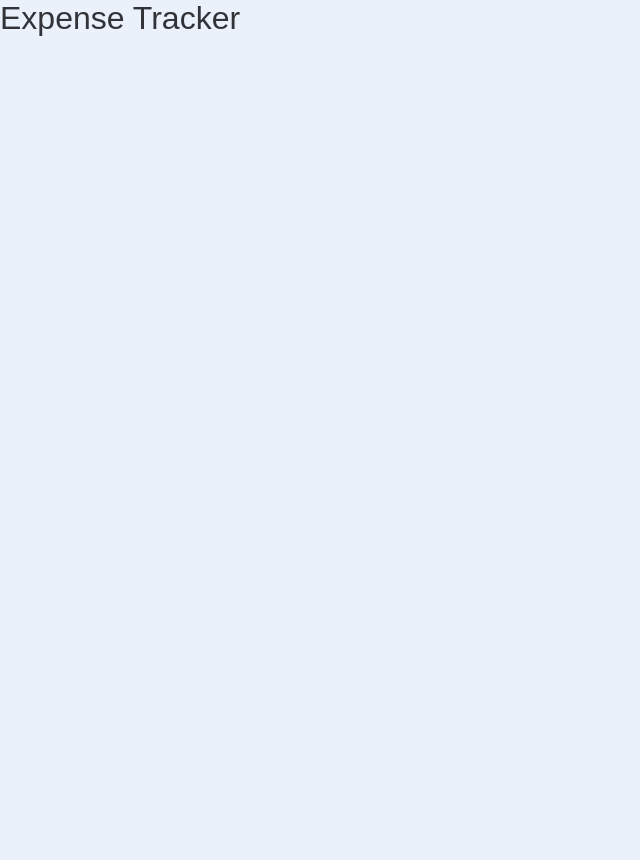
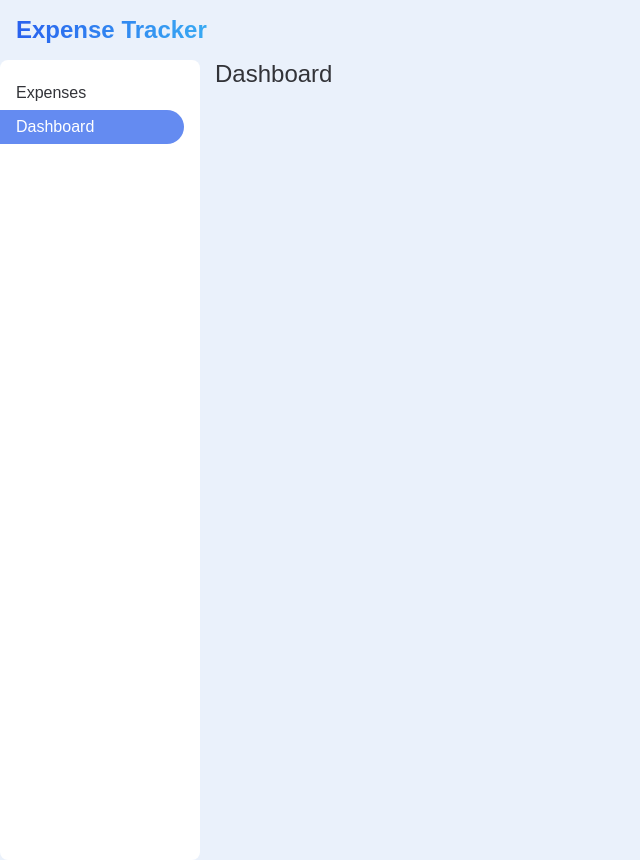
Before and after one commit to AtarMor/expense-tracker-frontend, a React (Vite) app: page /dashboard in a window 1280 px wide. Before the commit this address had no page. Shown: the whole page, without its empty margins (0-640 px from the left). Before the commit the page ends 800 px from the top, so only its background shows below. Built offline with nearby package versions, Linux system fonts and the light colour scheme.

Commit message:
Add a header & a side bar

```diff
--- a/src/App.jsx
+++ b/src/App.jsx
@@ -2,16 +2,19 @@ import { BrowserRouter as Router, Route, Routes } from 'react-router-dom'
 
 import { ExpenseIndex } from './pages/ExpenseIndex'
 import { ExpenseEdit } from './pages/ExpenseEdit'
+import { AppHeader } from './cmps/AppHeader'
+import { Dashboard } from './pages/Dashboard'
 
 function App() {
   return (
     <Router>
-      <h1>Expense Tracker</h1>
       <main>
+      <AppHeader/>
         <Routes>
           <Route element={<ExpenseIndex />} path="/" />
           <Route element={<ExpenseEdit />} path="/expense/edit" />
           <Route element={<ExpenseEdit />} path="/expense/edit/:expenseId" />
+          <Route element={<Dashboard />} path="/dashboard" />
         </Routes>
       </main>
     </Router>
--- /dev/null
+++ b/src/assets/style/cmps/_app-header.scss
@@ -0,0 +1,12 @@
+.app-header {
+    padding: 1em;
+
+    h1 {
+        font-weight: bold;
+        font-size: 1.5rem;
+        background: linear-gradient(to right, #2961ee 0%, #3dc0f4 20%);
+        background-clip: text;
+        -webkit-background-clip: text;
+        -webkit-text-fill-color: transparent;
+    }
+}
--- /dev/null
+++ b/src/assets/style/cmps/_side-bar.scss
@@ -0,0 +1,22 @@
+.side-bar {
+    display: flex;
+    flex-direction: column;
+    padding-block: 1em;
+    padding-inline-end: 1em;
+    height: 100dvh;
+
+    background-color: $secondary-bg-clr;
+    border-radius: $big-br;
+
+    a {
+        padding: 0.5em 1em;
+        border-top-right-radius: 20px;
+        border-bottom-right-radius: 20px;
+    }
+
+    a.active {
+        background-color: #648bf1;
+        color: $secondary-bg-clr;
+        ;
+    }
+}
--- a/src/assets/style/main.scss
+++ b/src/assets/style/main.scss
@@ -13,6 +13,8 @@
 @import 'pages/expense-edit';
 
 // COMPONENTS
+@import 'cmps/app-header';
 @import 'cmps/expense-list';
 @import 'cmps/expense-preview';
 @import 'cmps/expense-filter';
+@import 'cmps/side-bar';
--- a/src/assets/style/pages/_expense-index.scss
+++ b/src/assets/style/pages/_expense-index.scss
@@ -10,10 +10,15 @@
             gap: 5px;
             align-items: baseline;
             background-color: $main-clr;
-                padding: .8em 1em;
+            padding: .9em 1.2em;
             border-radius: $big-br;
             margin-inline-start: 15px;
             font-size: 1rem;
+
+            &:hover {
+                box-shadow: 0 1px 3px 0 rgba(60, 64, 67, 0.302),
+                    0 4px 8px 3px rgba(60, 64, 67, 0.149);
             }
         }
     }
+}
--- /dev/null
+++ b/src/cmps/AppHeader.jsx
@@ -0,0 +1,5 @@
+export function AppHeader() {
+    return <header className="app-header">
+        <h1>Expense Tracker</h1>
+        </header>
+}
--- /dev/null
+++ b/src/cmps/SideBar.jsx
@@ -0,0 +1,8 @@
+import { NavLink } from "react-router-dom";
+
+export function SideBar() {
+    return <nav className="side-bar">
+        <NavLink to="/">Expenses</NavLink>
+        <NavLink to="/dashboard">Dashboard</NavLink>
+    </nav>
+}
--- /dev/null
+++ b/src/pages/Dashboard.jsx
@@ -0,0 +1,8 @@
+import { SideBar } from "../cmps/SideBar";
+
+export function Dashboard() {
+    return <section className="dashboard main-layout">
+        <SideBar />
+        <h1>Dashboard</h1>
+        </section>
+}
--- a/src/pages/ExpenseIndex.jsx
+++ b/src/pages/ExpenseIndex.jsx
@@ -3,6 +3,7 @@ import { expenseService } from "../services/expense.service"
 import { ExpenseList } from "../cmps/ExpenseList"
 import { Link } from "react-router-dom"
 import { ExpenseFilter } from "../cmps/ExpenseFilter"
+import { SideBar } from "../cmps/SideBar"
 
 export function ExpenseIndex() {
     const [expenses, setExpenses] = useState([])
@@ -38,7 +39,7 @@ export function ExpenseIndex() {
     return <section className="expense-index main-layout">
         <Link to={'/expense/edit/'}><button className="add-btn solid plus">Add</button></Link>
         <ExpenseFilter filterBy={filterBy} setFilterBy={setFilterBy} />
-        <div>navbar</div>
+        <SideBar />
         <ExpenseList
             expenses={expenses}
             onRemoveExpense={onRemoveExpense}
```
Lines whose indentation alone changed are shown as unchanged.
